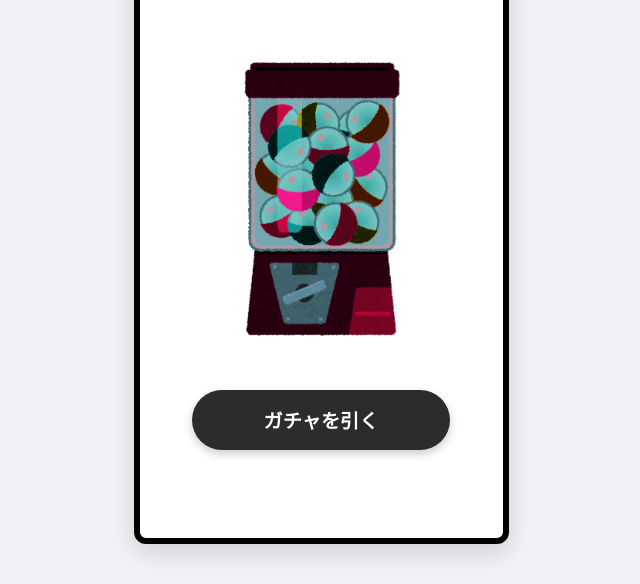
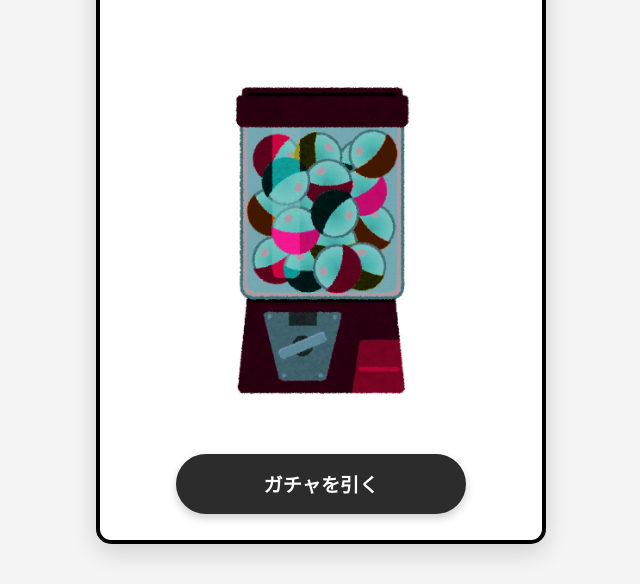
Before and after one commit to nitr0yukkuri/umekita_tech_base, a plain HTML site: page gacha.html in a window 1280 px wide. Shown: the part 216-800 px from the top of the page, without its empty margins (319-959 px from the left). Drawn offline with Linux system fonts and the light colour scheme.

Commit message:
commonをtitleとgachaに入れた

```diff
--- a/gacha.html
+++ b/gacha.html
@@ -5,6 +5,7 @@
     <meta name="viewport" content="width=device-width, initial-scale=1.0">
     <title>闇ガチャ</title>
     <link rel="stylesheet" href="./front/css/gacha.css">
+    <link rel="stylesheet" href="/front/css/common.css">
 </head>
 <body>
 
```
Also changed, not shown: title.html (+1 -0 lines).
